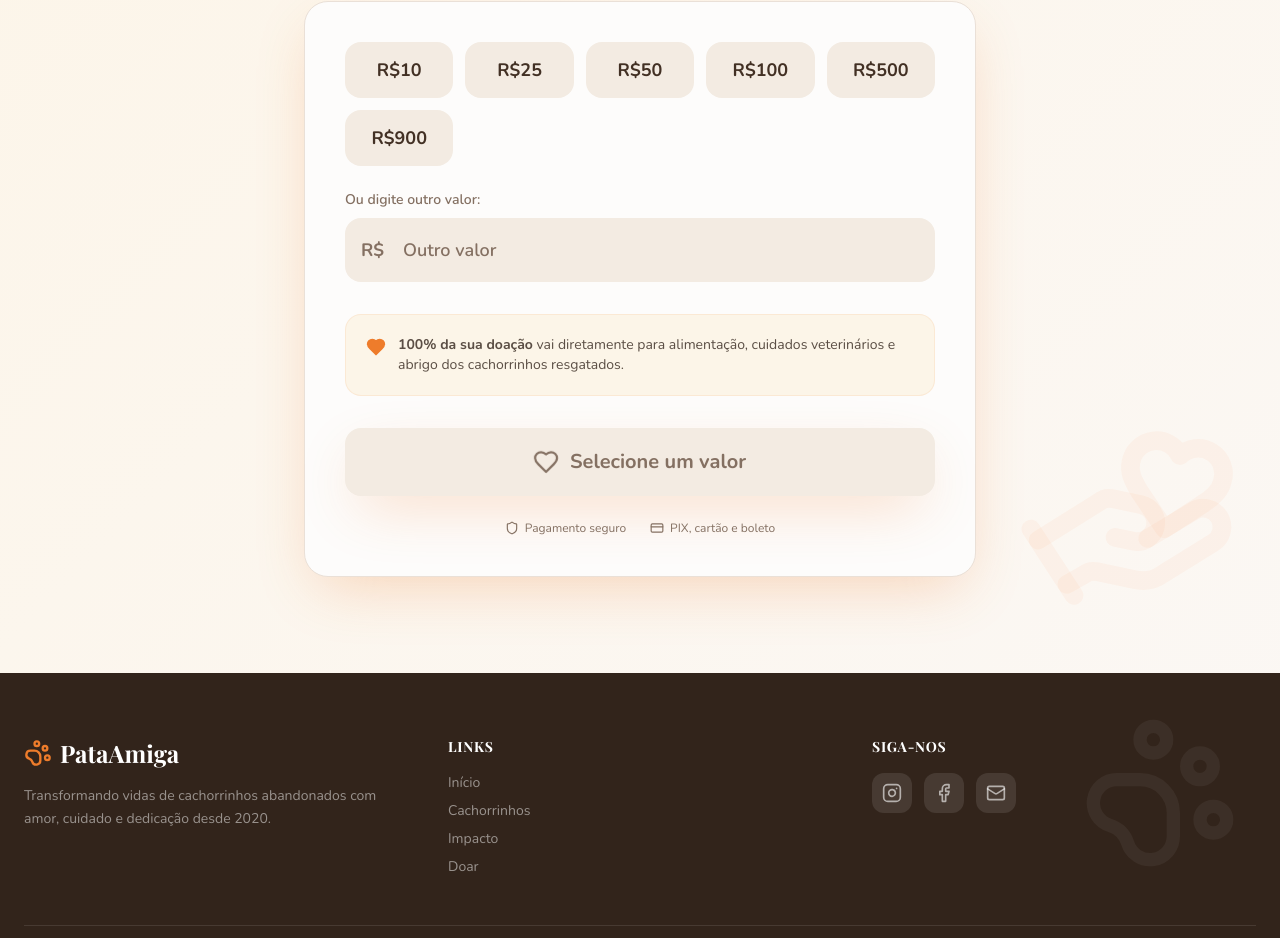
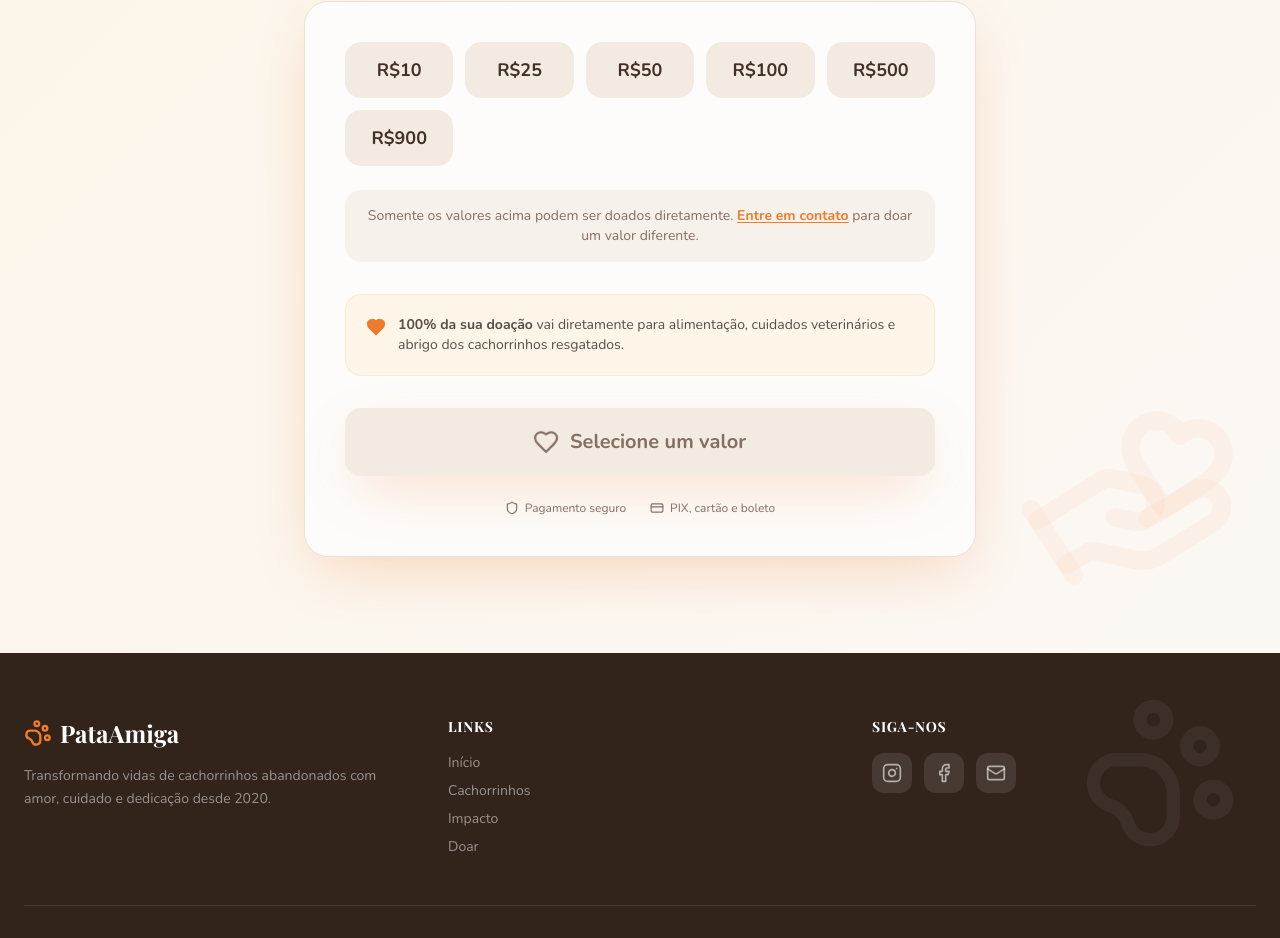
Before and after one commit to charlesoficial/Doacao-Website, a React (Vite) app: page / in a window 1280 px wide. Shown: the part 3720-4658 px from the top of the page. Built offline with nearby package versions, Linux system fonts and the light colour scheme; the HTML template or start-up script is replaced by a standard one.

Commit message:
feat: substituir input de valor customizado por link para WhatsApp

```diff
--- a/src/components/DonationSection.tsx
+++ b/src/components/DonationSection.tsx
@@ -111,32 +111,20 @@ const DonationSection = () => {
               ))}
             </div>
 
-            {/* Custom amount */}
-            <div className="mb-6 sm:mb-8">
-              <label className="block text-sm font-semibold text-muted-foreground mb-2">
-                Ou digite outro valor:
-              </label>
-              <div className="relative">
-                <span className="absolute left-4 top-1/2 -translate-y-1/2 text-muted-foreground font-bold text-base sm:text-lg">
-                  R$
-                </span>
-                <input
-                  type="number"
-                  inputMode="numeric"
-                  placeholder="Outro valor"
-                  value={custom}
-                  onChange={(e) => {
-                    setCustom(e.target.value);
-                    setIsCustom(true);
-                    setSelected(null);
-                  }}
-                  onFocus={() => {
-                    setIsCustom(true);
-                    setSelected(null);
-                  }}
-                  className="w-full pl-12 sm:pl-14 pr-4 py-3.5 sm:py-4 rounded-2xl bg-secondary text-foreground placeholder:text-muted-foreground border-2 border-transparent focus:border-primary focus:outline-none text-base sm:text-lg font-semibold transition-all"
-                />
-              </div>
+            {/* Contact for other amounts */}
+            <div className="mb-6 sm:mb-8 bg-secondary/60 rounded-2xl p-4 text-center">
+              <p className="text-xs sm:text-sm text-muted-foreground leading-relaxed">
+                Somente os valores acima podem ser doados diretamente.{" "}
+                <a
+                  href="https://wa.me/5511965749806?text=quero%20doar%20um%20valor%20diferente%20dos%20valores%20definidos"
+                  target="_blank"
+                  rel="noopener noreferrer"
+                  className="text-primary font-bold underline underline-offset-2 hover:text-primary/80 transition-colors"
+                >
+                  Entre em contato
+                </a>{" "}
+                para doar um valor diferente.
+              </p>
             </div>
 
             {/* Info */}
```
